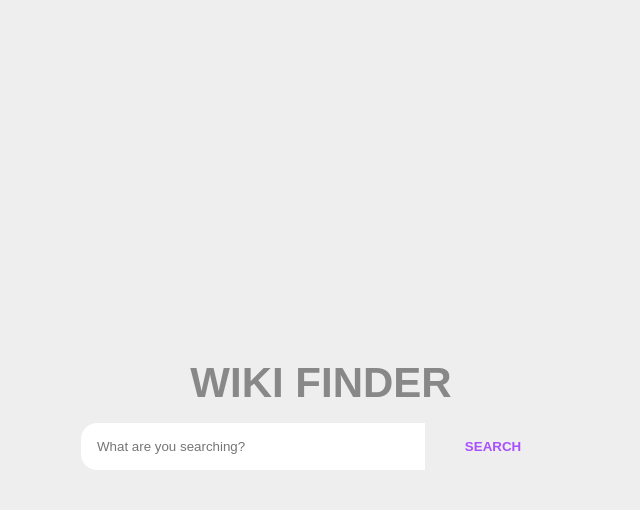
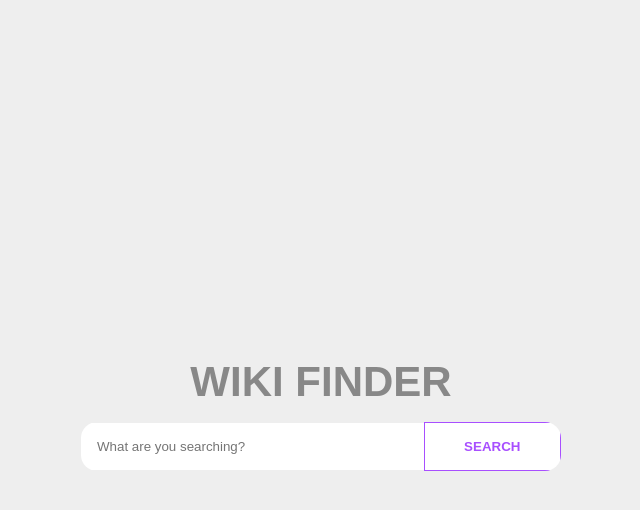
Before and after one commit to PJMantoss/wiki_finder, a React (Create React App) app: page / in a window 1280 px wide. In both pictures the pointer is over the input "Search". Shown: the top 510 px of the page, without its empty margins (319-959 px from the left). Built offline with nearby package versions, Linux system fonts and the light colour scheme.

Commit message:
update App styling

```diff
--- a/src/App.css
+++ b/src/App.css
@@ -53,8 +53,9 @@ h1{
 }
 
 #searchBtn:hover{
-  background: #eee;
+  background: white;
   color: #A84fff;
+  border: 1px solid #A84fff;
 }
 
 .searchBox:focus-within {
```
